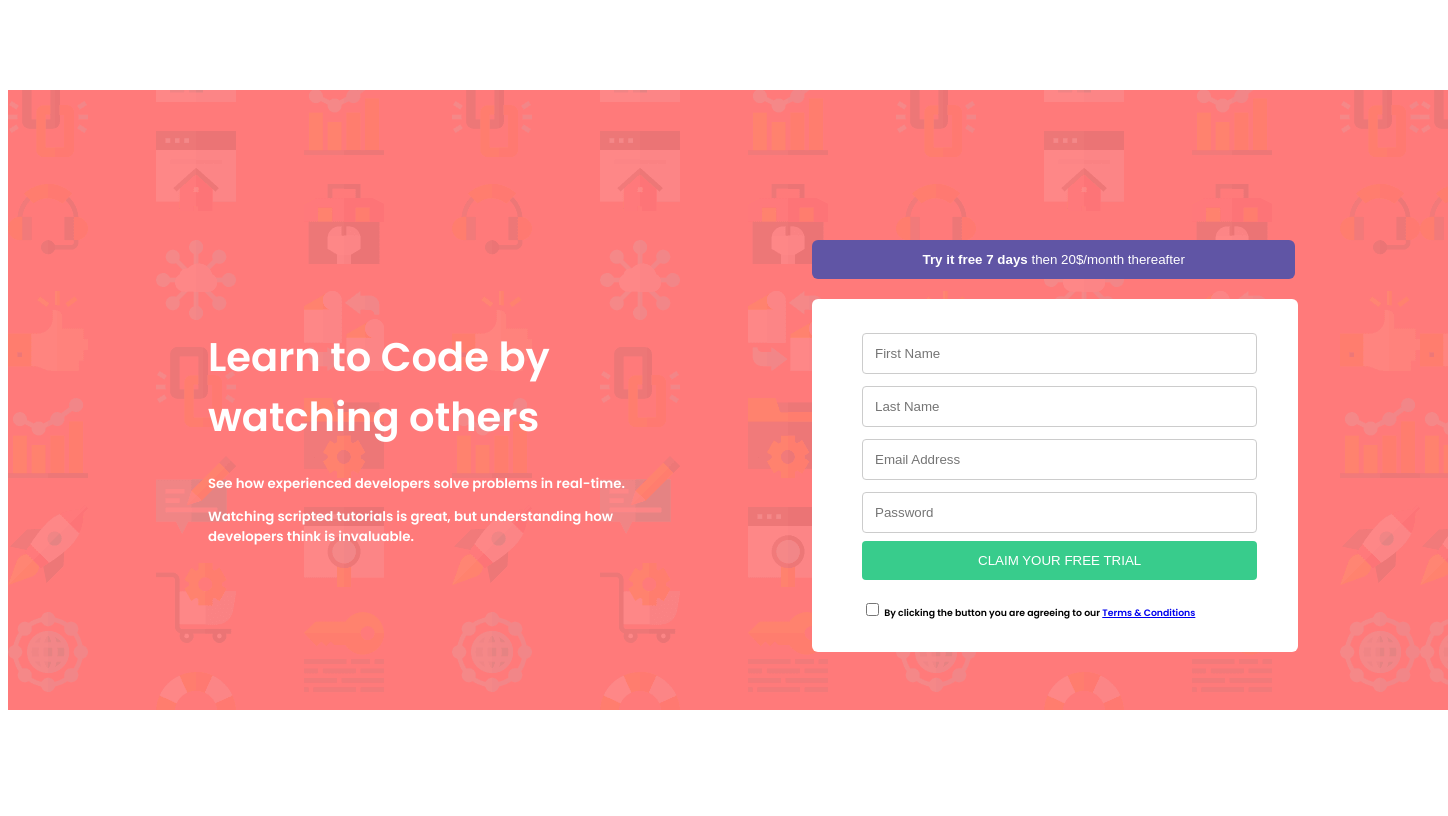
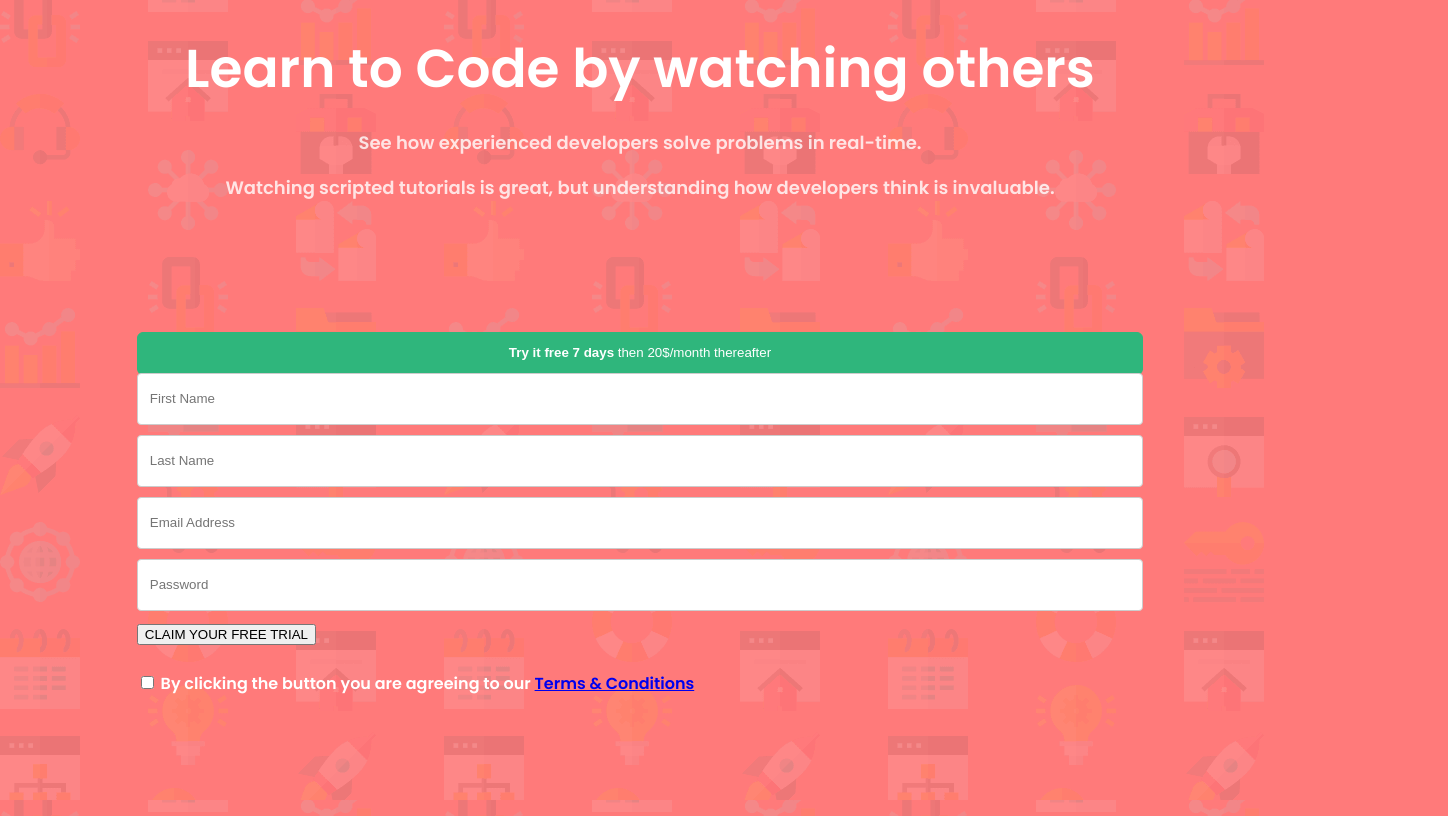
Before and after one commit to MwakaN/Responsiveness_Media, a plain HTML site: page index.html in a window 1280 px wide. Shown: the whole page, 1448 px wide, since content can reach past the window. Drawn offline with Linux system fonts and the light colour scheme.

Commit message:
Update style.css

```diff
--- a/style.css
+++ b/style.css
@@ -1,117 +1,139 @@
 @import url('https://fonts.googleapis.com/css2?family=Poppins:wght@600&display=swap');
 
+* {
+	box-sizing: border-box;
+}
+
+body{
+  background-color: hsl(0, 100%, 74%);
+	background-image: url('bg-intro-desktop.png');
+	color: #fff;
+	font-family: 'Poppins', sans-serif;
+
+
+}
 .container {
 display: flex;
-margin-left: auto;
-margin-right:auto;
-height: 500px;
-width: 1440px;
-margin-top: 90px;
-margin-bottom: 15px;
-padding-top: 110px;
-padding-bottom: 10px;
-background-image: url('bg-intro-desktop.png');
-background-color: hsl(0, 100%, 74%);
-font-family: 'Poppins';
-font-size: 16pt;
+max-width: 1440px;
+align-items: center;
+justify-content: center;
+flex-wrap: wrap;
+min-height: 100vh;
+margin-left: 100px;
+margin-right: 100px;
 
+}
+
+.container > div {
+	flex: 1;
+
+}
+
+p {
+	font-size: 18px;
+	opacity: 0.8;
 }
 
 h1{
 
- font-size:  30pt;
+ font-size:  40pt;
  font-weight: bold;
+ line-height: 50px;
 }
-.column1
+
+.rowtop
 {
-    padding-top: 100px;
-    width: 600px;
-    height: 100px;
-    padding-left: 200px;
-    padding-right: 150px;
-    font-size:10pt;
-    color: white;
 
-
-}
-.column2{
-
-    padding-top: 40px;
-    width: 900px;
-    height: 100px;
-    padding-left: 30px;
-    font-size: 10pt;
+  background-color: hsl(248, 32%, 49%);
+	padding: 10px;
+  text-align: center;
+  margin-bottom: 15px;
+  border-radius: 7px;
+  box-shadow: 0 6px rgba(0, 0, 0, 0.2);
+  margin-right: 30px;
+  margin-left: 30px;
 
 
 }
 
+
+
+.rowbottom{
+
+      background-color: white;
+      border-radius: 7px;
+      align-items: center;
+      box-shadow: 0 6px rgba(0, 0, 0, 0.2);
+      padding: 30px;
+      margin-bottom: 20px;
+      margin-right: 30px;
+      margin-left: 30px;
+
+
+}
+
+.rowbottom p {
+	margin: 0;
+}
+
 input[type=text], select, textarea, [type=email], [type=password]{
-    width: 95%;
-    padding: 12px;
+
     border: 1px solid #ccc;
     border-radius: 4px;
-    box-sizing: border-box;
-    margin-top: 4px;
-    margin-bottom: 8px;
     resize: vertical;
+    padding: 12px;
+    width: 100%;
+    line-height: 26px;
+    margin-bottom: 10px;
+
   }
 
-  input[type=submit] {
-    background-color: hsl(154, 59%, 51%);
-    color: white;
-    padding: 12px 20px;
-    border: none;
-    border-radius: 4px;
-    cursor: pointer;
-    width: 95%;
+
+  button
+  {
+ background-color: hsl(154, 59%, 45%);
+ border-radius: 6px;
+ color: white;
+ border: none;
+ width: 100%;
+ padding: 12px 26px;
+ box-shadow: 0 2px hsl(154, 59%, 45%);
+ border: 1px solid hsl(154, 59%, 45%);
+
+
   }
+
 
   input :focus,
   input :valid{
     border-color: black;
   }
 
-  @media screen and (max-width: 375px) {
+  small {
+    display: block;
+    color: #bbb;
+    font-size: 11px;
+    font-weight: 500;
+    margin-top: 15px;
+    text-align: center;
+  }
+
+  @media screen and (max-width:1440px)
+
+  {
+
     .container {
-      width: 100%;
+      flex-direction: column;
     }
 
-  form .column2{
+    p
 
-    margin-bottom: 8px;
-    width: 100%
-  }
+    {  text-align: center;
+    }
 
-  }
-  button
-  {
- background-color: hsl(248, 32%, 49%);
- padding: 12px 20px;
- border-radius: 6px;
- color: white;
- width: 76%;
- border: none;
- box-shadow: 5px;
+    H1
 
-  }
-
-  form{
-
-    background-color: white;
-    padding-left: 50px;
-    padding-right: 20px;
-    padding-top: 30px;
-    margin-top: 20px;
-    padding-bottom: 30px;
-    border-radius: 6px;
-    margin-right: 150px;
-    align-items: center;
+    {  text-align: center;}
 
 
   }
-
-  label{
-
-    font-size: 7pt;
-
-  }
```
